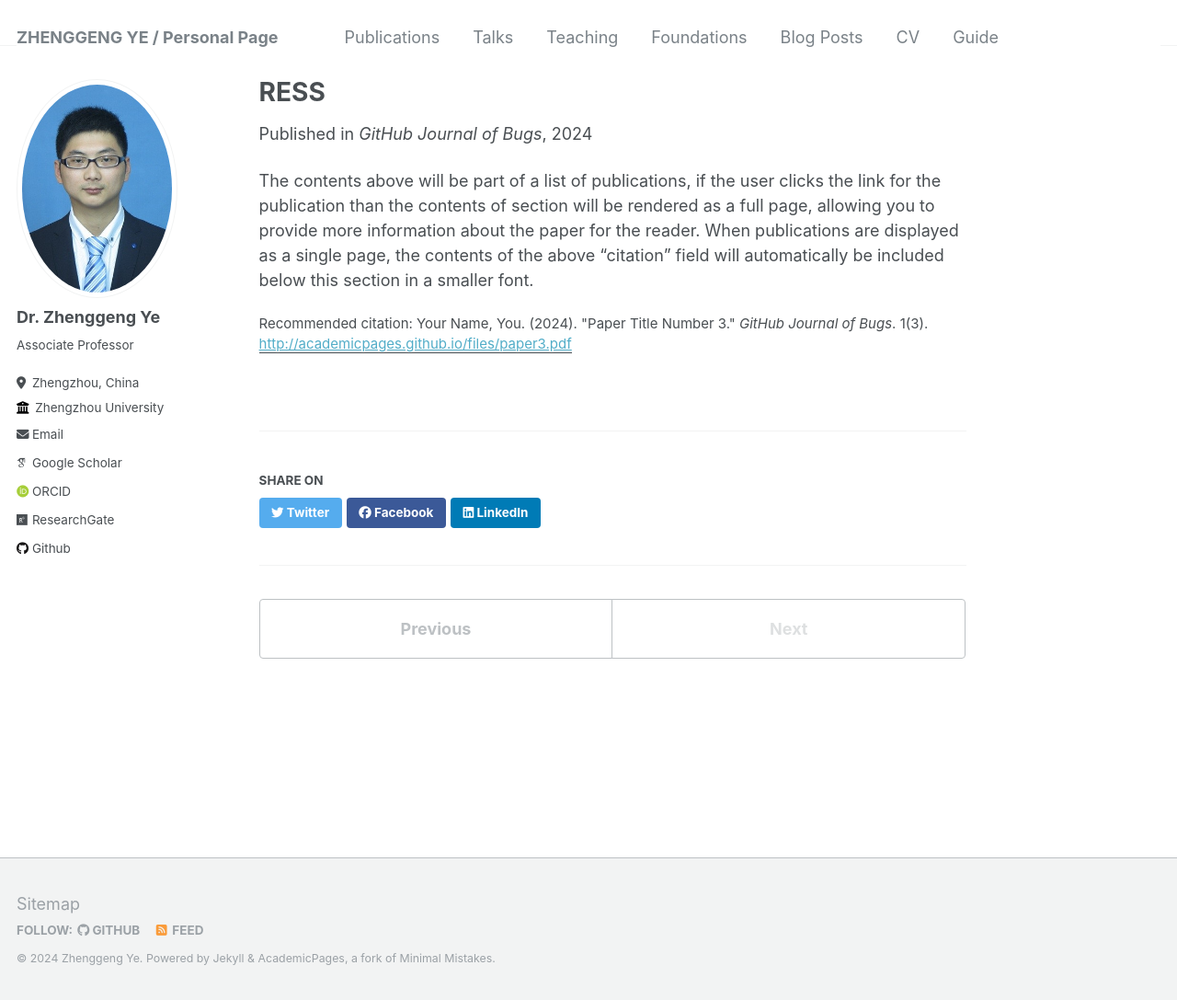
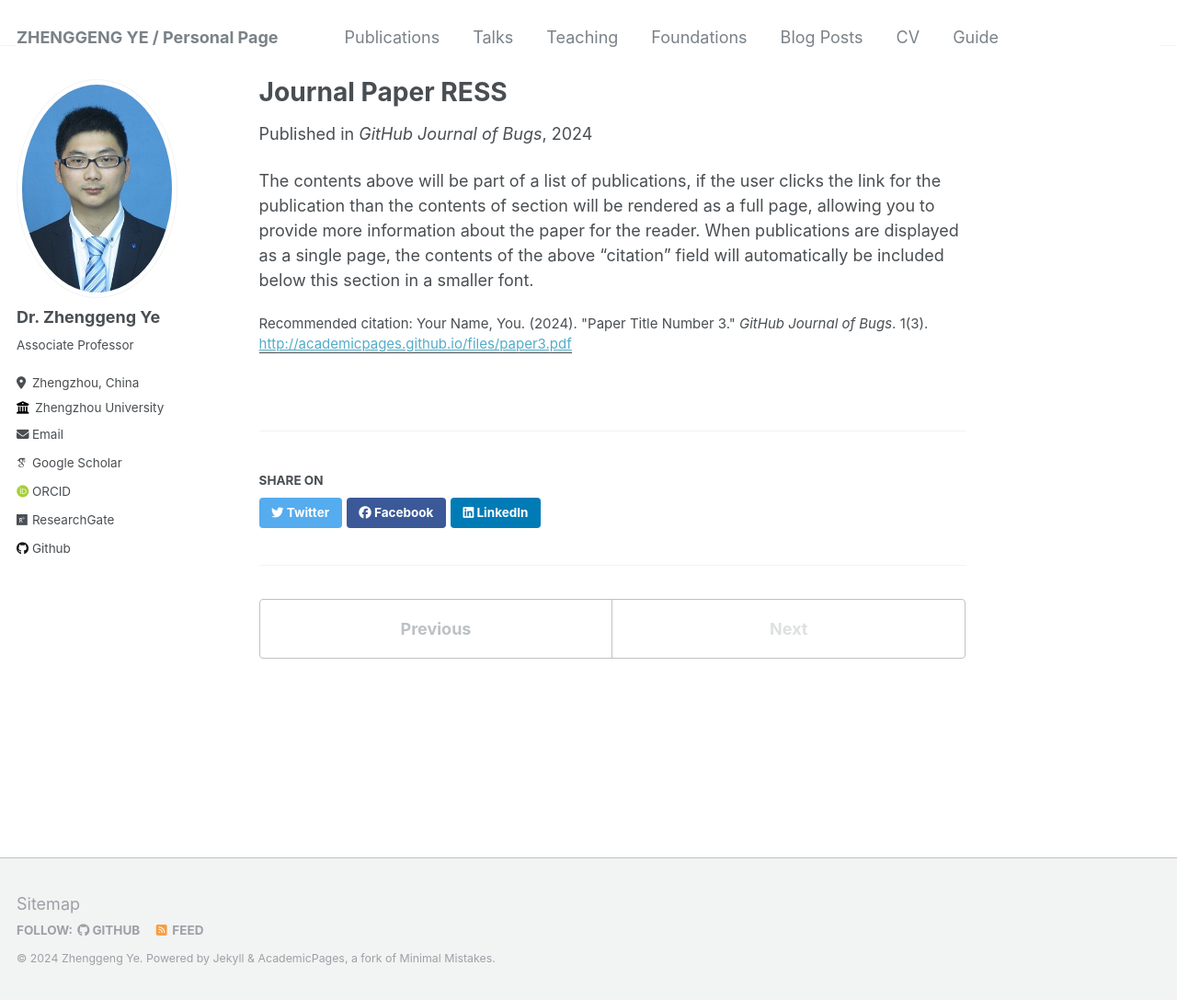
Before and after one commit to yezhenggeng/Page, a Jekyll site: the page built from _publications/2024-02-17-paper-title-number-4.md, in a window 1280 px wide and 1087 px high. Shown: the whole window at 92% size. Built offline with Jekyll 4.4.1, drawn with Linux system fonts in a browser that asks for light colours; some web fonts are replaced.

Commit message:
Update 2024-02-17-paper-title-number-4.md

```diff
--- a/_publications/2024-02-17-paper-title-number-4.md
+++ b/_publications/2024-02-17-paper-title-number-4.md
@@ -1,6 +1,7 @@
 ---
-title: "Journal Paper"
-title: "RESS"
+title: ""
+title: "Journal Paper
+        RESS"
 collection: publications
 permalink: /publication/2024-02-17-paper-title-number-4
 excerpt: 'This paper is about fixing template issue #693.'
```
